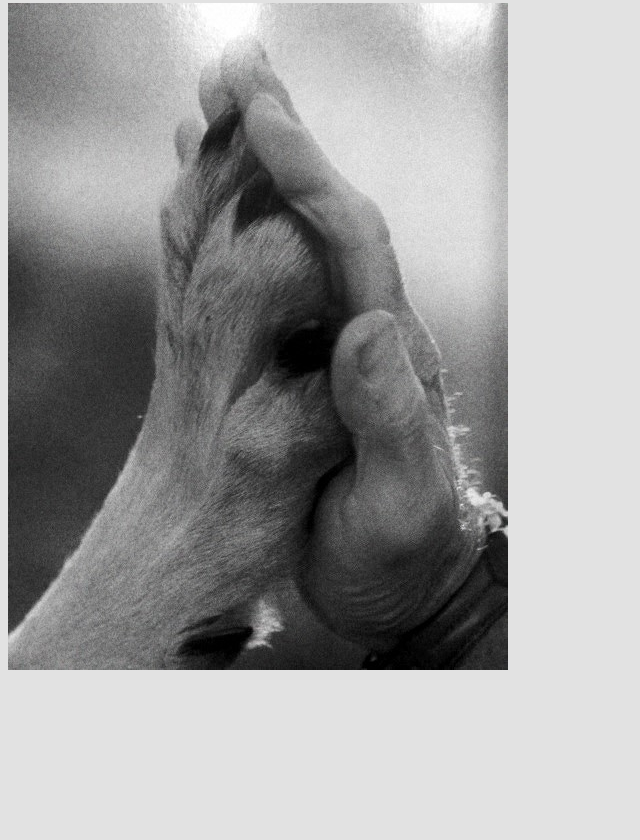
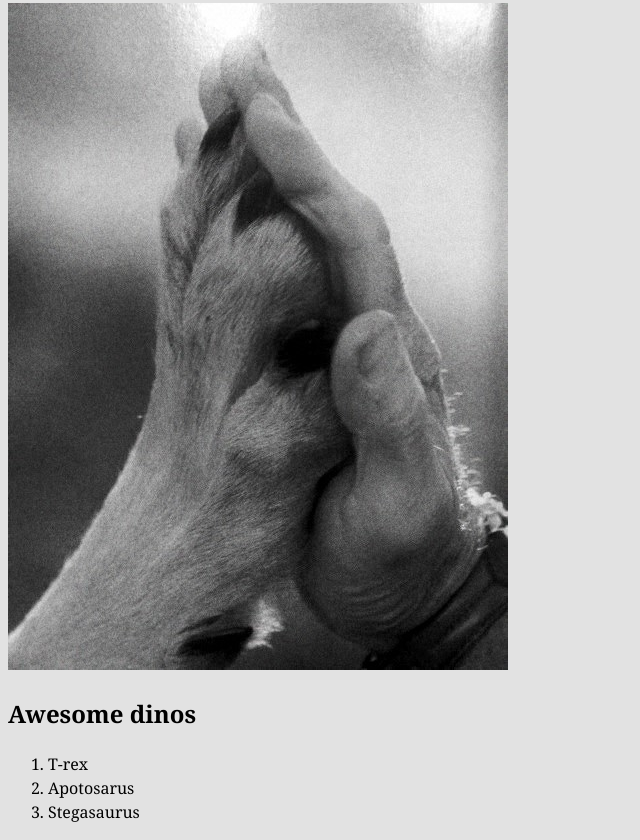
Before and after one commit to mBluebear/intro-to-github, a plain HTML site: page index.html in a window 1280 px wide. Shown: the part 88-928 px from the top of the page, without its empty margins (0-640 px from the left). Before the commit the page ends 800 px from the top, so only its background shows below. Drawn offline with Linux system fonts and the light colour scheme.

Commit message:
Added a little more content

```diff
--- a/index.html
+++ b/index.html
@@ -10,5 +10,12 @@
 <h1>Dinos are amazing!</h1>
 
 <img src="images/image-1.jpg" alt="Hi 5">
+
+<h2>Awesome dinos</h2>
+<ol>
+	<li>T-rex</li>
+	<li>Apotosarus</li>
+	<li>Stegasaurus</li>
+</ol>
 </body>
 </html>
```
